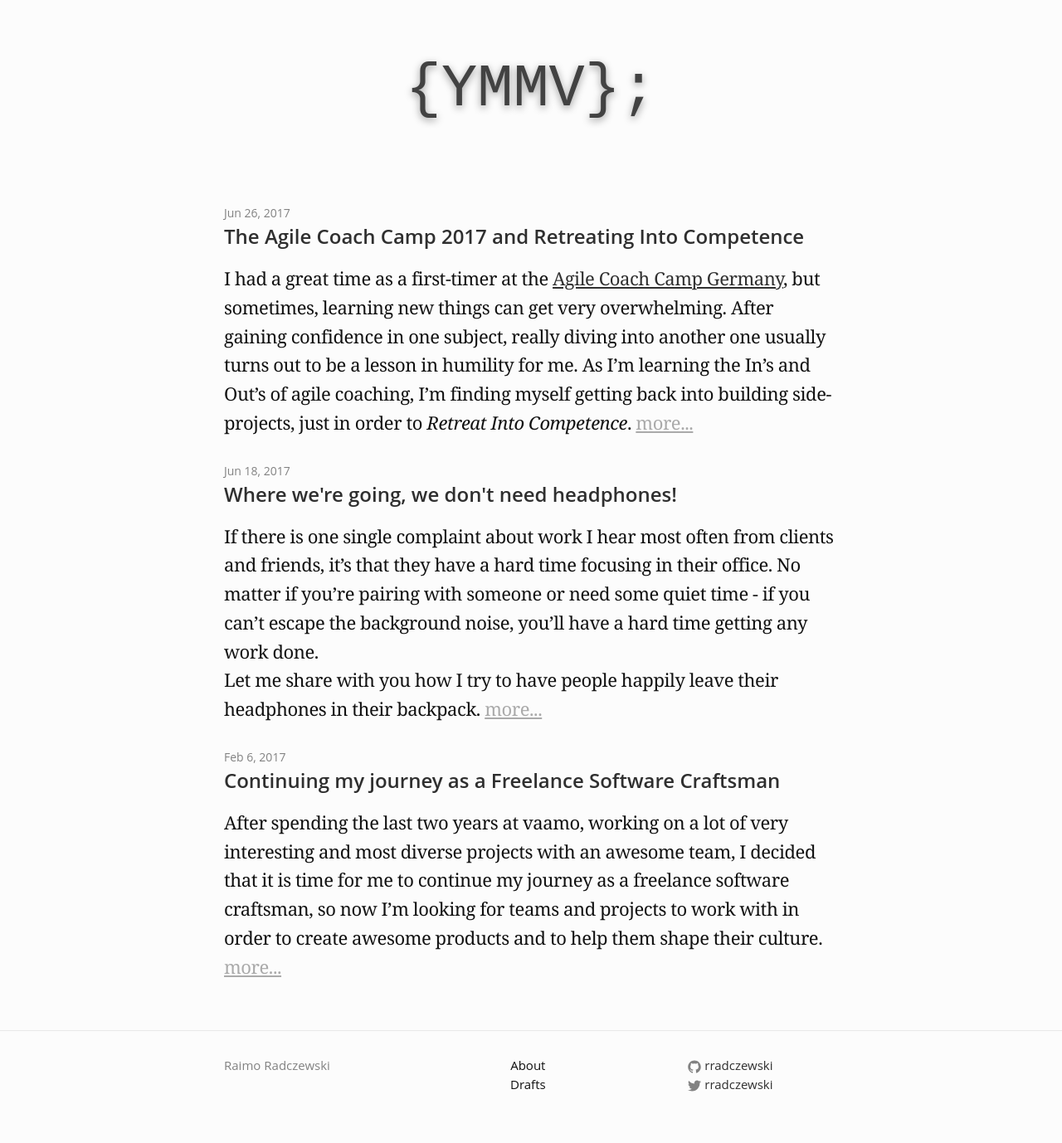
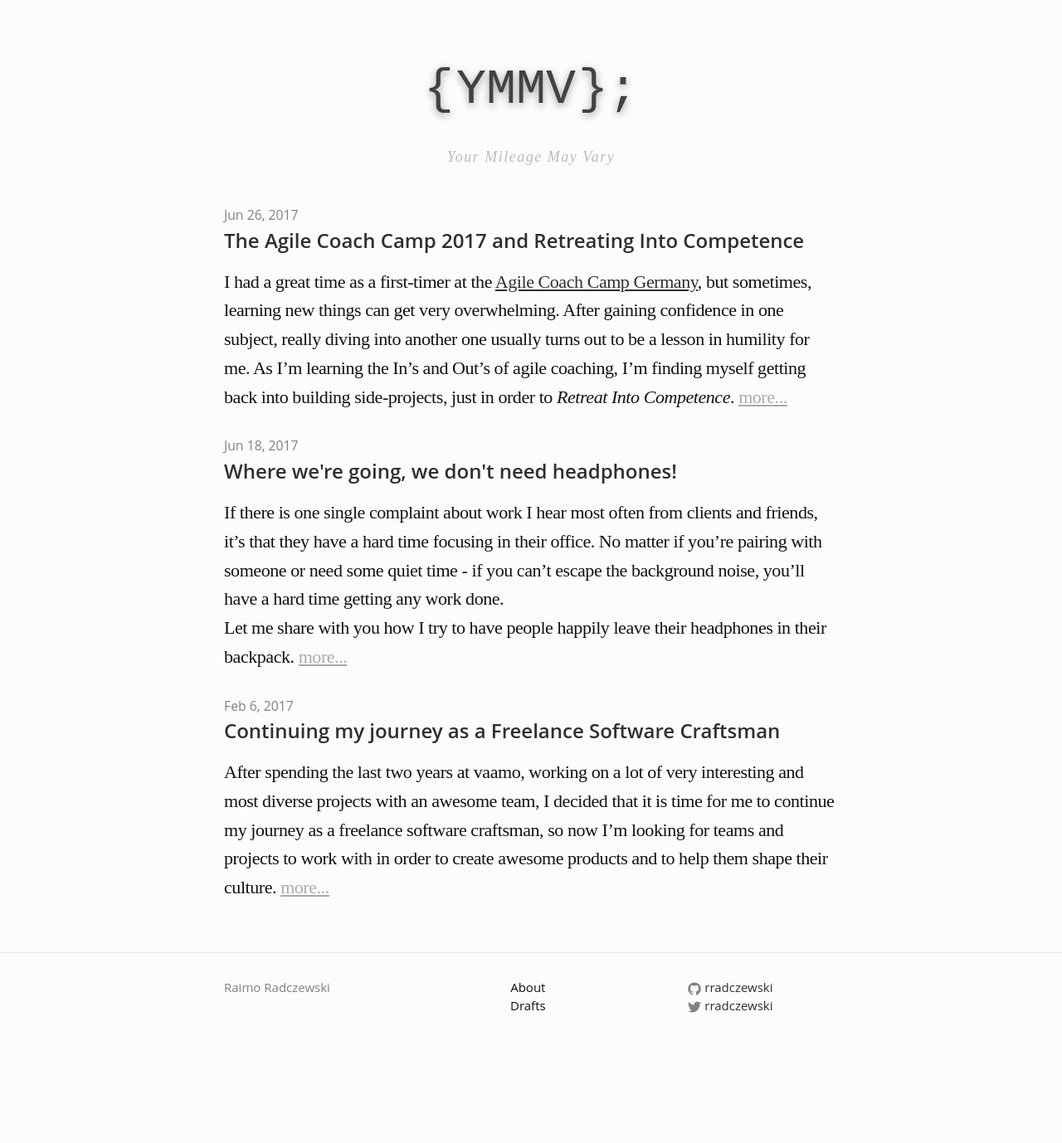
Before and after one commit to rradczewski/ymmv, a Jekyll site: the page built from index.md, in a window 1280 px wide. Shown: the whole page at 83% size. Built offline with Jekyll 4.4.1, drawn with Linux system fonts in a browser that asks for light colours; some web fonts are replaced; after the commit the page ends 1284 px from its top, so only the background shows below that.

Commit message:
Try out Fanwood Text as new serif font

```diff
--- a/_config.yml
+++ b/_config.yml
@@ -14,6 +14,7 @@
 # You can create any custom variable you would like, and they will be accessible
 # in the templates via {{ site.myvariable }}.
 title: YMMV
+subtitle: Your Mileage May Vary
 author: "Raimo Radczewski"
 email: ""
 description: ""
--- a/_includes/header.html
+++ b/_includes/header.html
@@ -3,7 +3,7 @@
   <div class="wrapper">
 
     <a class="site-title" href="{{ "/" | relative_url}}" title="Your Mileage May Vary - @rradczewski"><span class="site-title-text">{{ site.title | escape }}</span></a>
-
+    <p class="site-subtitle">{{ site.subtitle | escape }}</p>
   </div>
 
 </header>
--- a/_sass/minima.scss
+++ b/_sass/minima.scss
@@ -1,6 +1,8 @@
+@import url('https://fonts.googleapis.com/css?family=Fanwood+Text');
 // Define defaults for each variable.
 $base-font-family: "Open Sans", "Helvetica Neue", Helvetica, Arial, sans-serif !default;
-$base-font-size:   16px !default;
+$serif-font-family: 'Fanwood Text', serif;
+$base-font-size:   18px !default;
 $base-font-weight: 400 !default;
 $small-font-size:  $base-font-size * 0.875 !default;
 $base-line-height: 1.5 !default;
--- a/_sass/minima/_layout.scss
+++ b/_sass/minima/_layout.scss
@@ -2,6 +2,14 @@
  * Site header
  */
 .site-header {
+}
+
+.site-subtitle {
+  color: #bbb;
+  font-family: $serif-font-family;
+  text-align: center;
+  font-style: italic;
+  letter-spacing: 1.5px;
 }
 
 .site-title {
@@ -9,10 +17,10 @@
   text-shadow: #999 0px 3px 10px;
   text-align: center;
   display: block;
-  font-size: 72px;
+  font-size: 60px;
   font-weight: 300;
   line-height: 56px;
-  margin: 80px 0;
+  margin: 80px 0 40px 0;
 
   @include media-query($on-palm) {
     margin: 40px 0 20px 0;
@@ -27,9 +35,11 @@
   .site-title-text {
     &:before {
       content: '{';
+      padding-right: 3px;
     }
     &:after {
       content: '};';
+      padding-left: 3px;
     }
   }
 }
@@ -181,7 +191,7 @@
 
 .post-content {
   margin-bottom: $spacing-unit;
-  font-family: Georgia,medium-content-serif-font,Cambria,"Times New Roman",Times,serif;
+  font-family: $serif-font-family;
   font-size: 22px;
   line-height: 1.58;
   letter-spacing: -0.02em;
```
